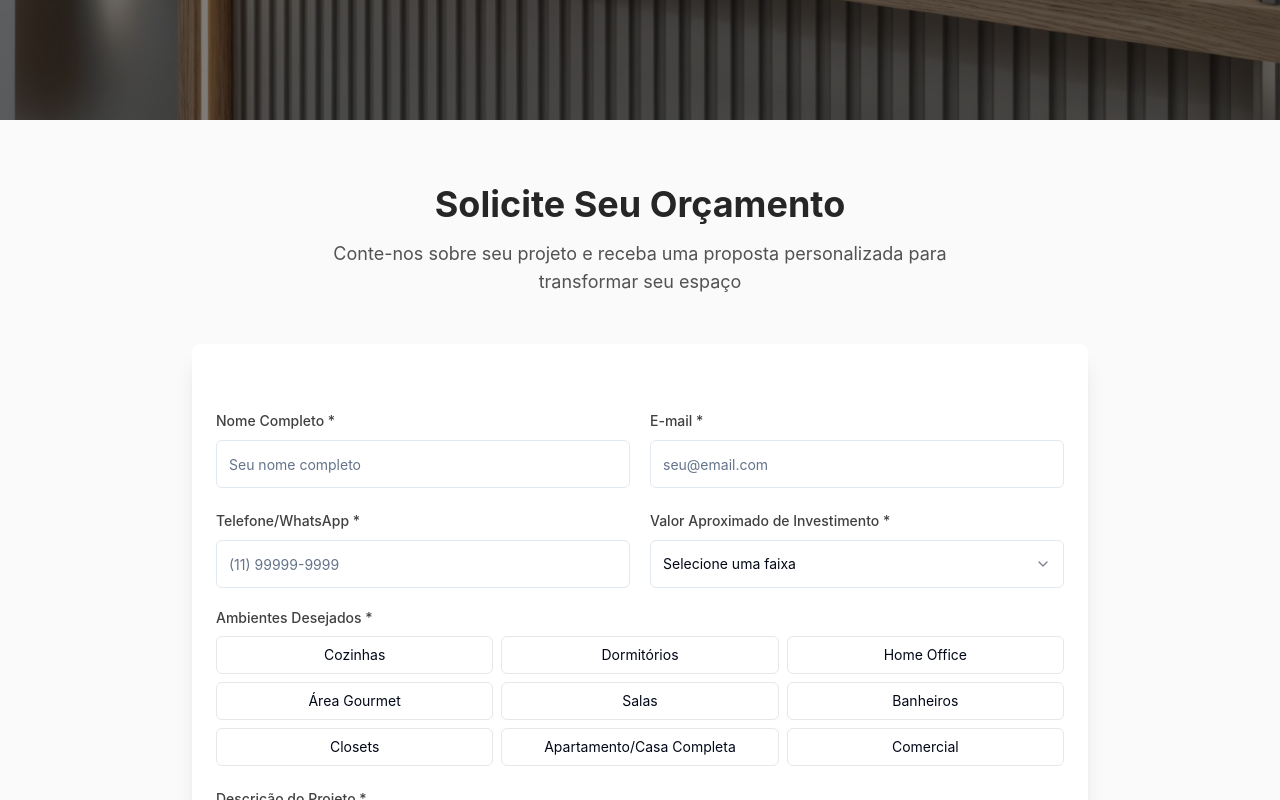
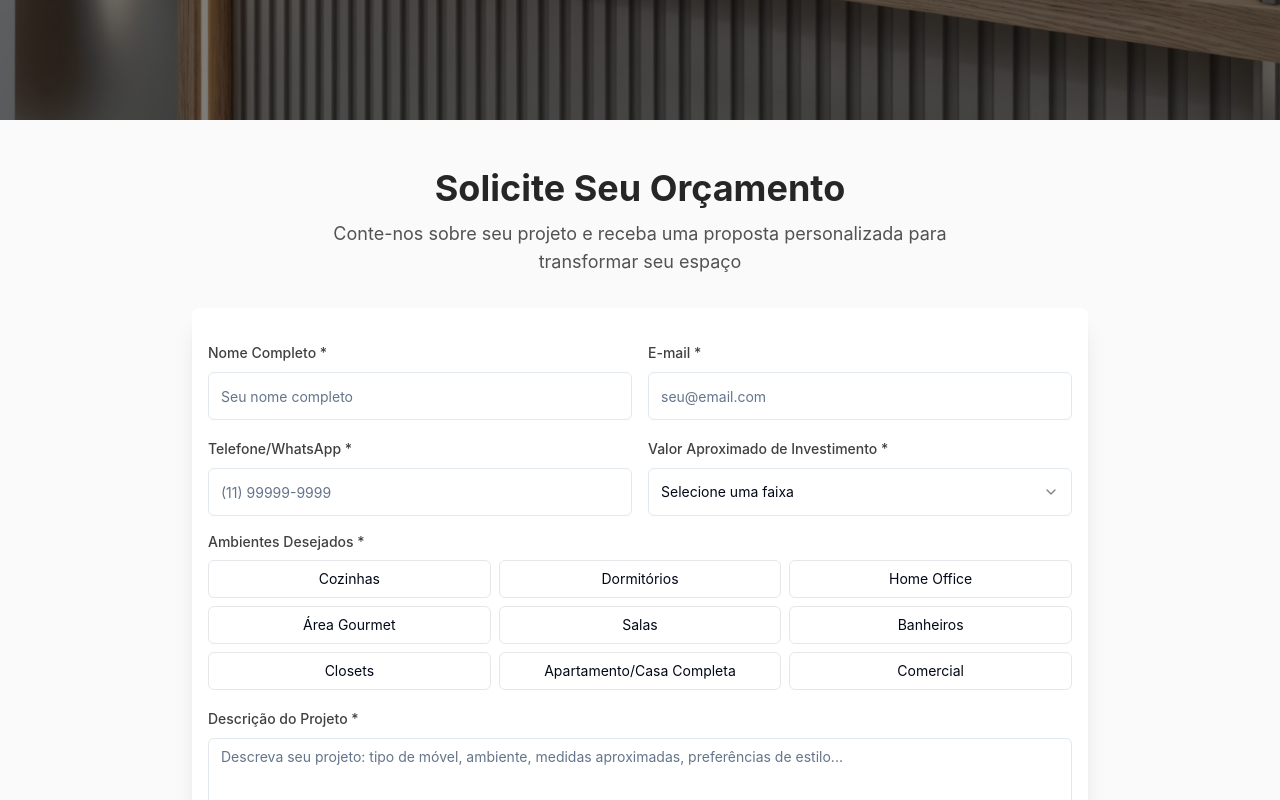
Before and after one commit to MATHEUS10010/projetart-web-design, a React (Vite) app: page / in a window 1280 px wide. Shown: the part 680-1480 px from the top of the page. Built offline with nearby package versions, Linux system fonts and the light colour scheme.

Commit message:
Refactor: Further reduce form spacing
Adjust padding, margins, and gaps in QuoteForm.

```diff
--- a/src/components/QuoteForm.tsx
+++ b/src/components/QuoteForm.tsx
@@ -161,11 +161,11 @@ const QuoteForm = () => {
   };
 
   return (
-    <section id="orcamento" className="py-16 bg-neutral-50">
+    <section id="orcamento" className="py-12 bg-neutral-50">
       <div className="container mx-auto px-4">
         <div className="max-w-4xl mx-auto">
-          <div className="text-center mb-12">
-            <h2 className="text-3xl lg:text-4xl font-bold text-neutral-800 mb-4">
+          <div className="text-center mb-8">
+            <h2 className="text-3xl lg:text-4xl font-bold text-neutral-800 mb-3">
               Solicite Seu Orçamento
             </h2>
             <p className="text-lg text-neutral-600 max-w-2xl mx-auto">
@@ -174,15 +174,15 @@ const QuoteForm = () => {
           </div>
 
           <Card className="shadow-xl border-0 bg-white">
-            <CardHeader className="bg-wood-gradient text-white rounded-t-lg">
+            <CardHeader className="bg-wood-gradient text-white rounded-t-lg py-3">
               <CardTitle className="text-2xl text-center">
                 Receba sua Proposta Gratuita
               </CardTitle>
             </CardHeader>
-            <CardContent className="p-6 pt-1">
+            <CardContent className="p-4 pt-0">
               <Form {...form}>
-                <form onSubmit={form.handleSubmit(onSubmit)} className="space-y-5">
-                  <div className="grid grid-cols-1 md:grid-cols-2 gap-5 -mt-5">
+                <form onSubmit={form.handleSubmit(onSubmit)} className="space-y-4">
+                  <div className="grid grid-cols-1 md:grid-cols-2 gap-4 -mt-6">
                     <FormField
                       control={form.control}
                       name="name"
@@ -225,7 +225,7 @@ const QuoteForm = () => {
                     />
                   </div>
 
-                  <div className="grid grid-cols-1 md:grid-cols-2 gap-5">
+                  <div className="grid grid-cols-1 md:grid-cols-2 gap-4">
                     <FormField
                       control={form.control}
                       name="phone"
```
